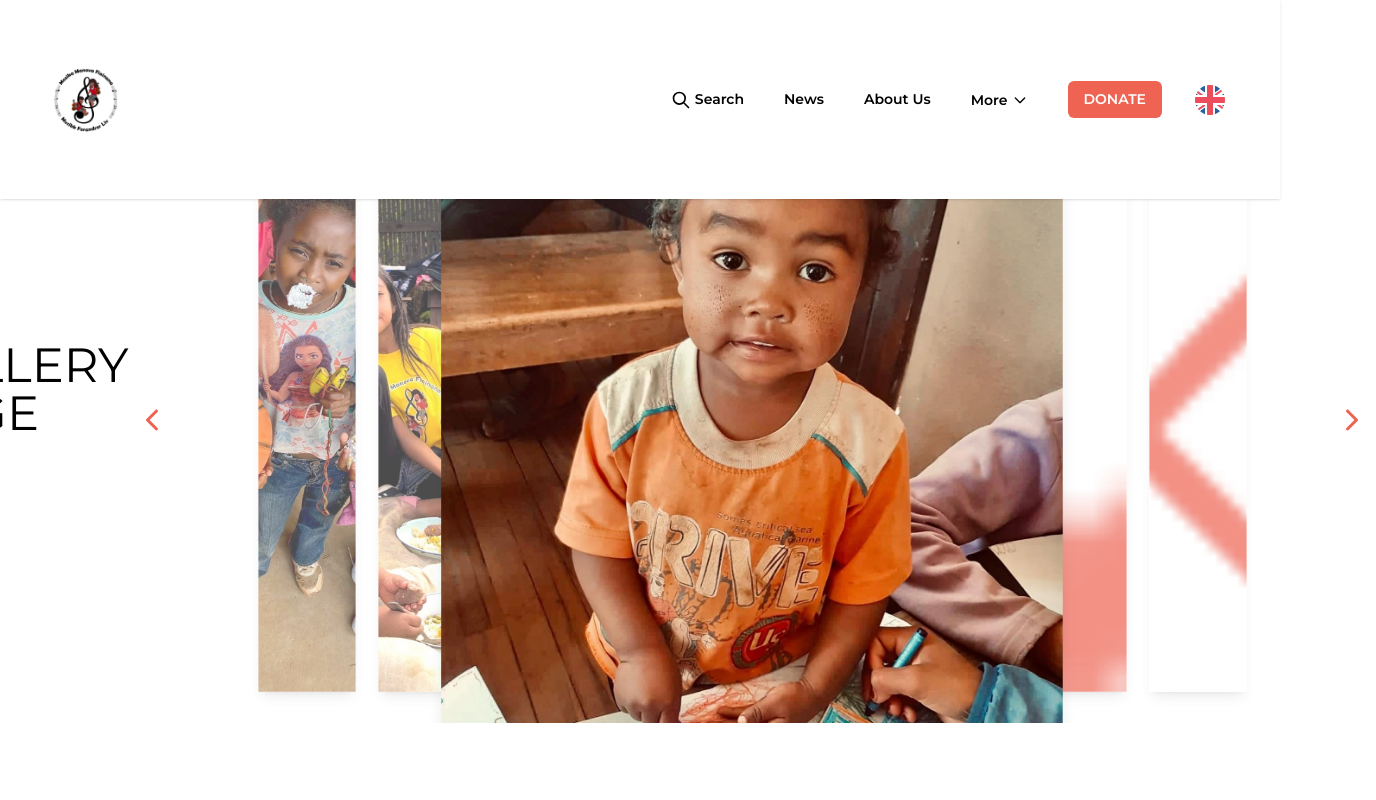
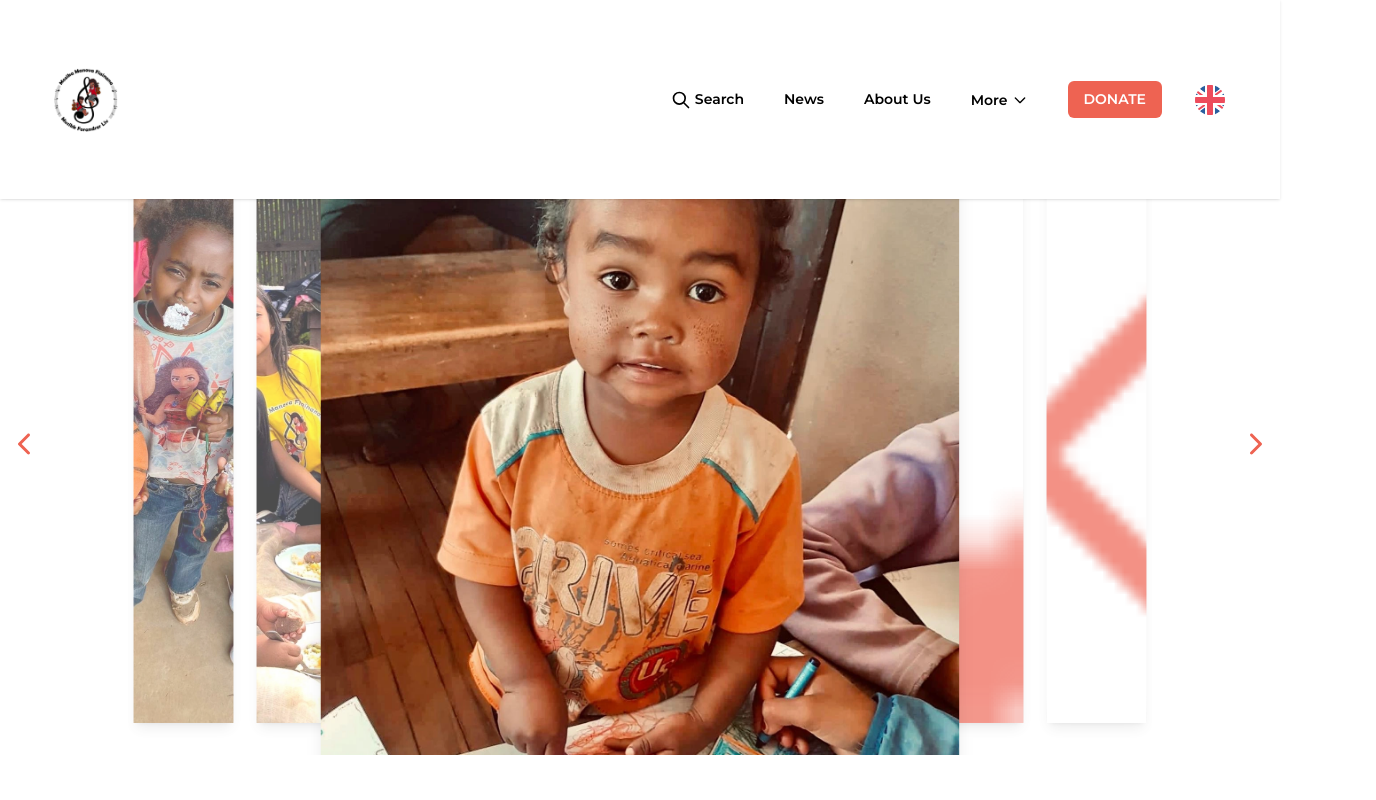
Before and after one commit to NoroffFEU/musikkforandrerliv.no, a React (Vite) app: page /gallery in a window 1280 px wide. Shown: the top 800 px of the page, 1376 px wide, since content can reach past the window. Built offline with nearby package versions, Linux system fonts and the light colour scheme; a web font is replaced by a local one.

Commit message:
Style: add flex-col to section

```diff
--- a/src/pages/Gallery.jsx
+++ b/src/pages/Gallery.jsx
@@ -4,7 +4,7 @@ import ImageCarousel from '../components/galleryPage/imageCarousel';
 
 const Gallery = () => {
   return (
-    <section className="min-h-screen flex justify-center items-center">
+    <section className="min-h-screen flex flex-col justify-center items-center">
       <h1 className="text-5xl animate-bounce">GALLERY PAGE</h1>
       <ImageCarousel />
     </section>
```
